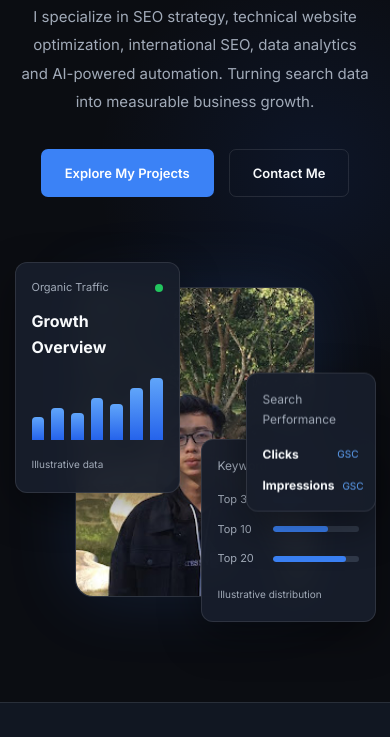
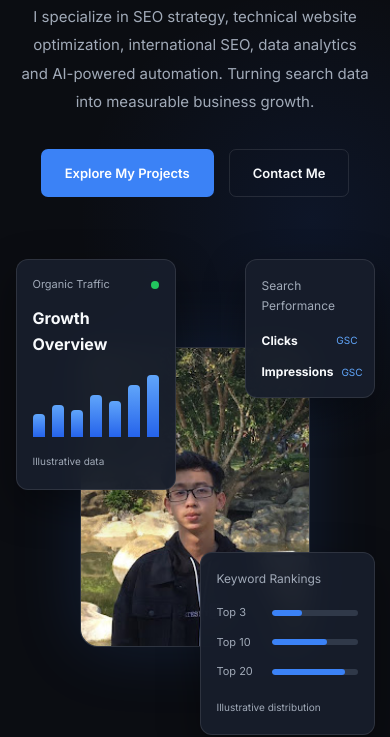
Before and after one commit to tile3010/portfolio-thuonglevan, a plain HTML site: page index.html in a window 390 px wide. Shown: the part 385-1122 px from the top of the page. Drawn offline with Linux system fonts and the light colour scheme.

Commit message:
Improve mobile hero portrait visibility

```diff
--- a/css/style.css
+++ b/css/style.css
@@ -1682,29 +1682,31 @@ body > footer:not(.dashboard-footer) p {
     }
 
     .portrait-placeholder {
-        width: 240px;
-        height: 310px;
+        width: 230px;
+        height: 300px;
     }
 
     .hero-visual {
-        min-height: 390px;
+        min-height: 500px;
     }
 
     .card-traffic {
-        top: 15px;
-        left: -5px;
-        width: 165px;
+        top: 12px;
+        left: -4px;
+        width: 160px;
     }
 
     .card-ranking {
-        right: -5px;
-        bottom: 15px;
+        right: -4px;
+        bottom: 12px;
         width: 175px;
     }
 
     .card-performance {
-        right: -5px;
+        top: 12px;
+        right: -4px;
         width: 130px;
+        transform: none;
     }
 
     .about-intro h2 {
```
